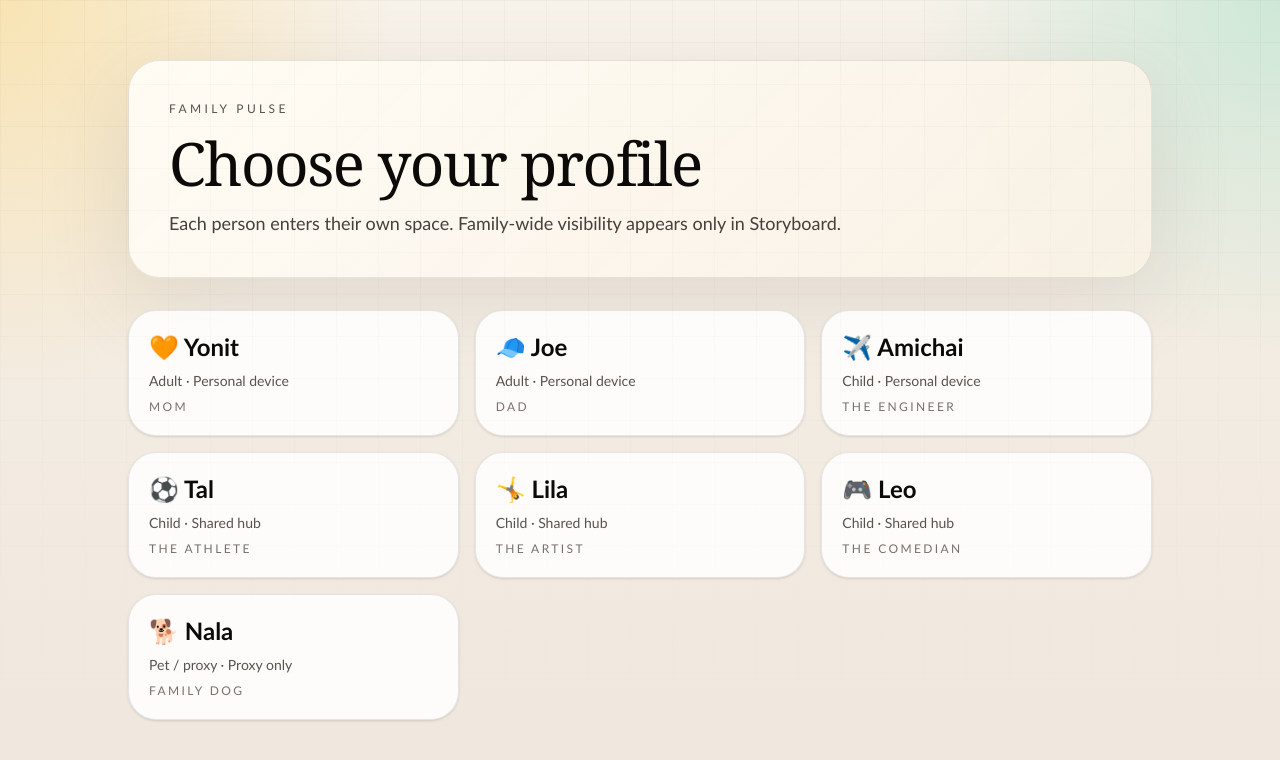
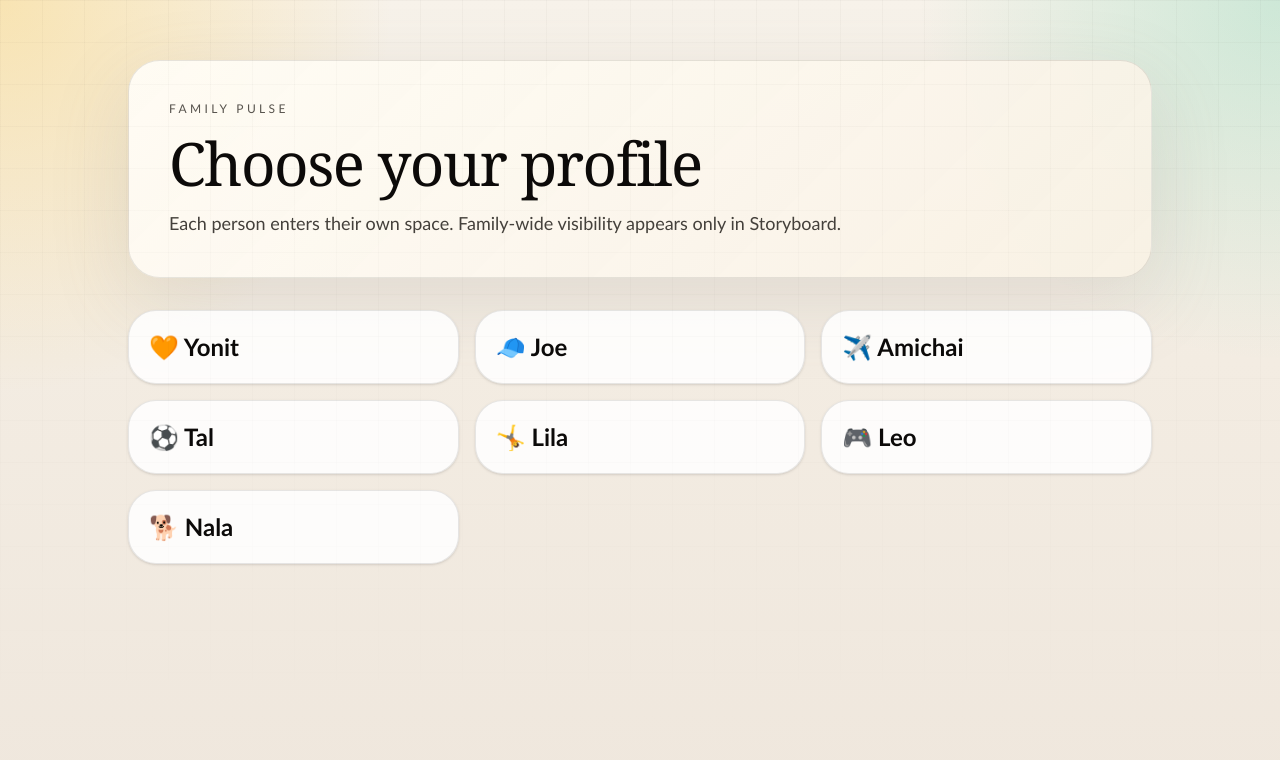
Before and after one commit to joeserkin-ctrl/Serkinfamilyapp, a React (Vite) app: page / in a window 1280 px wide. Shown: the top 760 px of the page. Built offline with nearby package versions, Linux system fonts and the light colour scheme.

Commit message:
fix: simplify login selector and remove role/proxy labels

```diff
--- a/src/components/FamilyPulseShell.tsx
+++ b/src/components/FamilyPulseShell.tsx
@@ -10,12 +10,10 @@ import { promptLibrary } from '../data/mockData'
 import { formatTimestamp } from '../lib/familyPulse'
 import { useFamilyPulse } from '../state/familyPulseContext'
 import type {
-  AccessType,
   AttachmentKind,
   MemoryAttachment,
   MemoryType,
   NewMemoryInput,
-  Role,
   Screen,
 } from '../types/family'
 import { VoiceComposer } from './VoiceComposer'
@@ -37,18 +35,6 @@ const memoryTypeLabels: Record<MemoryType, string> = {
   voice: 'Voice',
   photo: 'Photo',
   video: 'Video',
-}
-
-const roleLabels: Record<Role, string> = {
-  adult: 'Adult',
-  child: 'Child',
-  pet: 'Pet / proxy',
-}
-
-const accessLabels: Record<AccessType, string> = {
-  personal: 'Personal device',
-  'shared-hub': 'Shared hub',
-  proxy: 'Proxy only',
 }
 
 const MAX_UPLOAD_BYTES = 15 * 1024 * 1024
@@ -134,6 +120,7 @@ export function FamilyPulseShell() {
 
   function selectProfile(memberId: string) {
     actions.setCurrentMember(memberId)
+    actions.setScreen('mood')
     setProfileLockedIn(true)
   }
 
@@ -262,10 +249,6 @@ export function FamilyPulseShell() {
                 className="rounded-[1.75rem] border border-stone-900/10 bg-white/85 p-5 text-left shadow-sm transition hover:border-stone-900/30 hover:shadow-md"
               >
                 <p className="text-2xl font-semibold text-stone-950">{member.avatar} {member.name}</p>
-                <p className="mt-2 text-sm text-stone-600">{roleLabels[member.role]} · {accessLabels[member.accessType]}</p>
-                {member.profileTitle && (
-                  <p className="mt-2 text-xs uppercase tracking-[0.2em] text-stone-500">{member.profileTitle}</p>
-                )}
               </button>
             ))}
           </section>
@@ -351,15 +334,6 @@ export function FamilyPulseShell() {
             </div>
 
             <div className="flex flex-wrap items-center gap-3">
-              <button
-                type="button"
-                onClick={() => actions.setMode(hubMode ? 'personal' : 'hub')}
-                className={hubMode
-                  ? 'rounded-2xl bg-orange-300 px-5 py-3 text-base font-semibold text-stone-950'
-                  : 'rounded-full border border-stone-900/15 bg-white px-4 py-2 text-sm font-semibold text-stone-800'}
-              >
-                {hubMode ? 'Shared hub mode on' : 'Switch to shared hub mode'}
-              </button>
               <div className="rounded-full border border-stone-900/10 bg-stone-50 px-4 py-2 text-sm text-stone-600">
                 Current member: <span className="font-semibold text-stone-900">{currentMember.avatar} {currentMember.name}</span>
               </div>
@@ -499,7 +473,6 @@ export function FamilyPulseShell() {
                 <div className="flex flex-col gap-3 sm:flex-row sm:items-center sm:justify-between">
                   <div>
                     <h3 className="text-2xl font-semibold text-stone-950">{currentMember.avatar} {currentMember.name}</h3>
-                    <p className="mt-1 text-sm text-stone-600">{roleLabels[currentMember.role]} · {accessLabels[currentMember.accessType]}</p>
                   </div>
                 </div>
 
@@ -898,9 +871,9 @@ export function FamilyPulseShell() {
               <h2 className="mt-3 font-serif text-4xl tracking-tight text-stone-950">{currentMember.avatar} {currentMember.name}</h2>
               <div className="mt-6 grid gap-4 md:grid-cols-2">
                 <div className="rounded-[1.75rem] border border-stone-900/10 bg-stone-50/90 p-5">
-                  <p className="text-sm uppercase tracking-[0.2em] text-stone-500">Role</p>
-                  <p className="mt-2 text-xl font-semibold text-stone-950">{roleLabels[currentMember.role]}</p>
-                  <p className="mt-1 text-sm text-stone-600">{accessLabels[currentMember.accessType]}</p>
+                  <p className="text-sm uppercase tracking-[0.2em] text-stone-500">Profile</p>
+                  <p className="mt-2 text-xl font-semibold text-stone-950">{currentMember.profileTitle ?? 'Family member'}</p>
+                  <p className="mt-1 text-sm text-stone-600">{currentMember.name}</p>
                 </div>
                 <div className="rounded-[1.75rem] border border-stone-900/10 bg-stone-50/90 p-5">
                   <p className="text-sm uppercase tracking-[0.2em] text-stone-500">Birthday</p>
```
